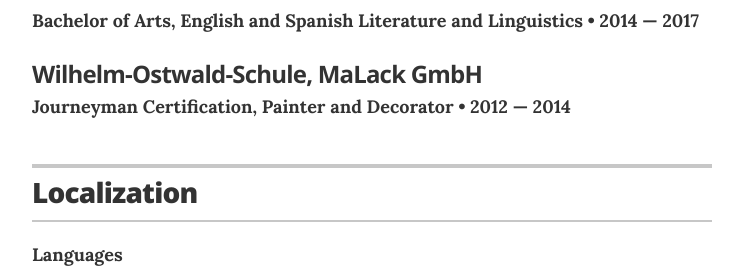
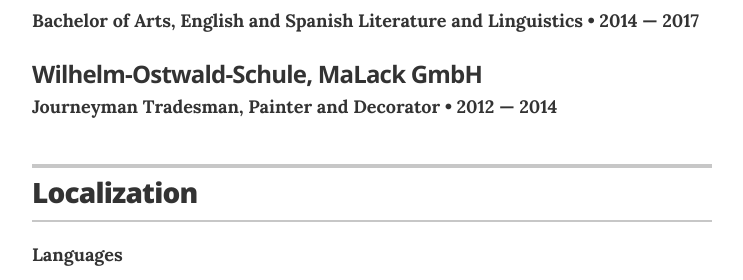
Before and after one commit to BrianInGermany/brian-profile, a Jekyll site: the page built from index.html, in a window 1280 px wide. Shown: the part 977-1257 px from the top of the page, without its empty margins (268-1011 px from the left). Built offline with Jekyll 4.4.1, drawn with Linux system fonts in a browser that asks for light colours.

Commit message:
edit journeyman

```diff
--- a/_data/education.yml
+++ b/_data/education.yml
@@ -12,6 +12,6 @@
   # award: Most likely to succeed
   # summary: You can choose to have either a single or multiple awards
 
-- degree: Journeyman Certification, Painter and Decorator
+- degree: Journeyman Tradesman, Painter and Decorator
   uni: Wilhelm-Ostwald-Schule, MaLack GmbH
   year: 2012 &mdash; 2014
```
